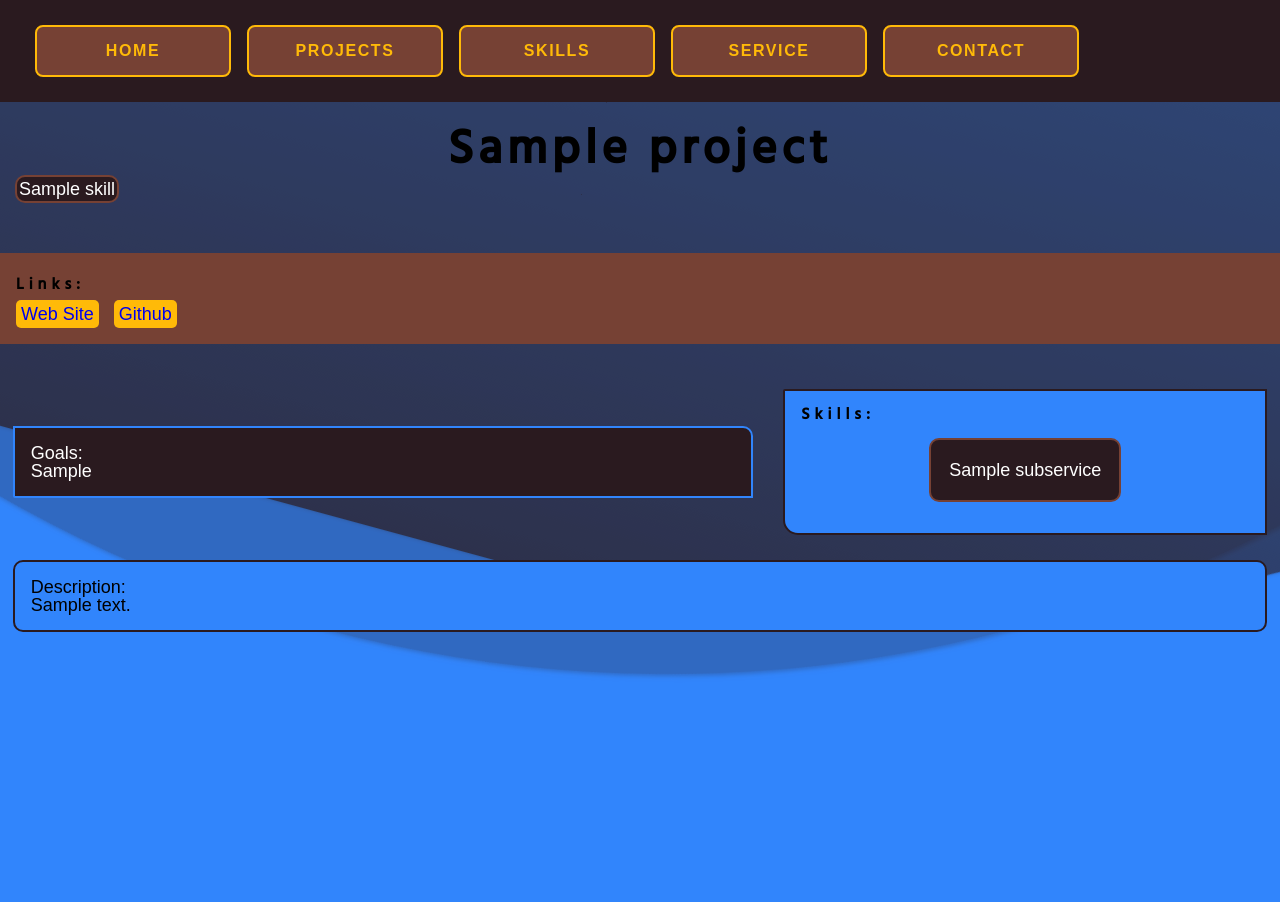
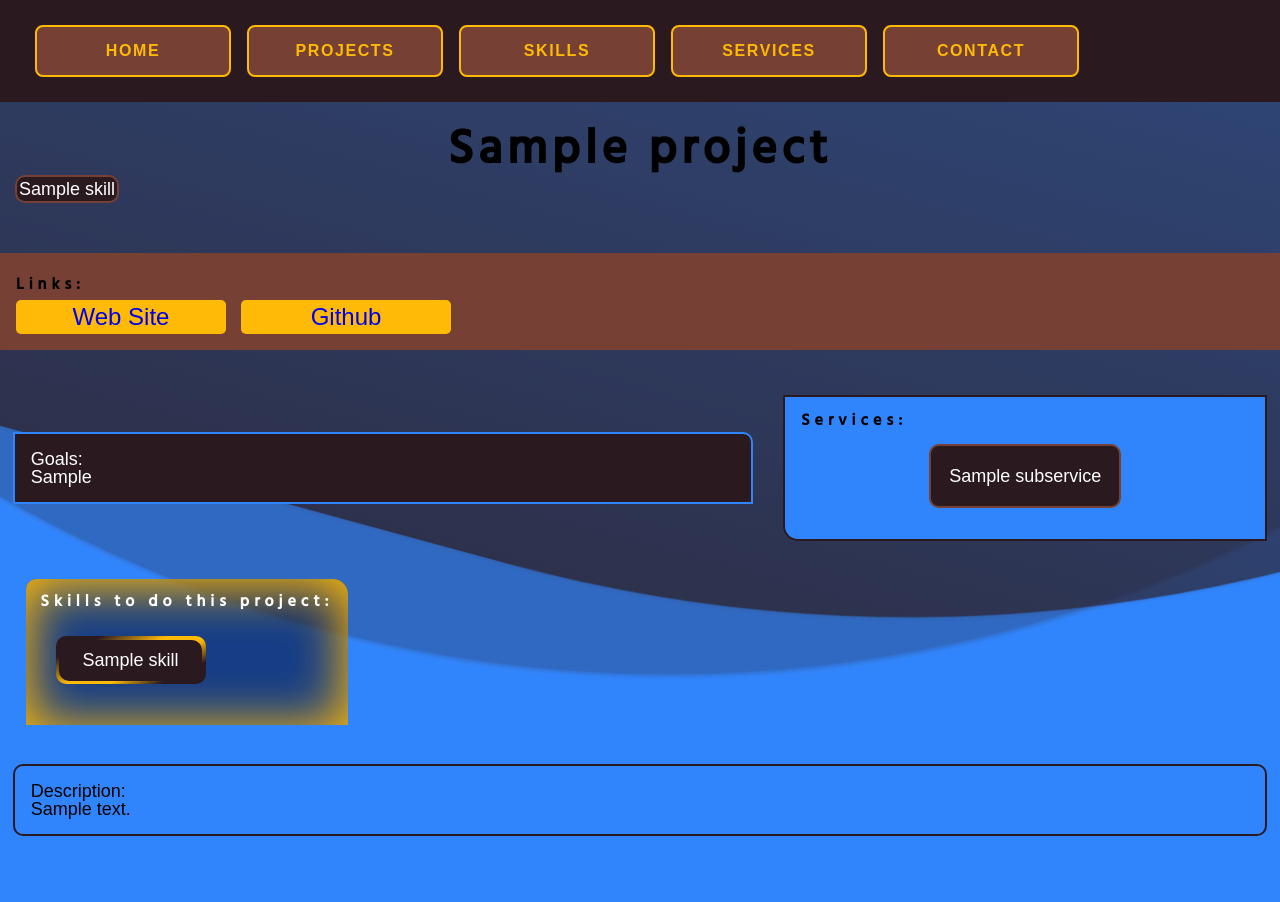
Before and after one commit to JorgeSaicoski/django-sarkis.dev, a Django app: a page that uses sarkis/website/templates/website/navbar.html in a window 1280 px wide. Run offline with Django 4.2, Linux system fonts and the light colour scheme; tables that the repository leaves empty hold one stand-in row (values such as "Sample post"); some web fonts are replaced.

Commit message:
scss and projects

```diff
--- a/sarkis/static/css/main.css
+++ b/sarkis/static/css/main.css
@@ -323,16 +323,17 @@ nav ul li:hover span:nth-child(4) {
   display: flex;
   flex-direction: row;
   justify-content: flex-start;
-  padding: 1em 0;
+  flex-wrap: wrap;
+  padding: 1em 10% 1em 0;
 }
 #skills .skill-card {
   display: flex;
   flex-direction: column;
   justify-content: center;
   align-items: center;
-  margin-left: 35px;
+  margin: 10px 0 10px 15px;
   height: 3em;
-  width: 150px;
+  min-width: 150px;
   border-radius: 10px;
   overflow: hidden;
   position: relative;
@@ -384,6 +385,10 @@ nav ul li:hover span:nth-child(4) {
   background-color: #FFBA08;
   border-radius: 5px;
   margin-right: 15px;
+  min-width: 200px;
+  min-height: 20px;
+  text-align: center;
+  font-size: 24px;
 }
 #links a:hover {
   background-color: #1AC8ED;
@@ -404,6 +409,14 @@ nav ul li:hover span:nth-child(4) {
   flex-wrap: wrap;
   margin: 2em 0;
   align-items: center;
+}
+.body-page .skill-div {
+  margin: 2vw;
+  padding: 15px;
+  background: rgba(2, 8, 45, 0.57);
+  color: white;
+  border-radius: 10px 15px 0 0;
+  box-shadow: inset 0 5px 50px 5px #FFBA08;
 }
 .body-page-description {
   margin: 2vw;
--- a/sarkis/static/scss/_style.scss
+++ b/sarkis/static/scss/_style.scss
@@ -327,15 +327,16 @@ nav{
     display: flex;
     flex-direction: row;
     justify-content: flex-start;
-    padding: 1em 0;
+    flex-wrap: wrap;
+    padding: 1em 10% 1em 0;
     & .skill-card{
         display: flex;
         flex-direction: column;
         justify-content: center;
         align-items: center;
-        margin-left: 35px;
+        margin: 10px 0 10px 15px;
         height: 3em;
-        width: 150px;
+        min-width: 150px;
         border-radius: 10px;
         overflow: hidden;
         position: relative;
@@ -389,6 +390,10 @@ nav{
         background-color: $alert-color;
         border-radius: 5px;
         margin-right: 15px;
+        min-width: 200px;
+        min-height: 20px;
+        text-align: center;
+        font-size: 24px;
         &:hover{
             background-color: $select-color;
         }
@@ -410,6 +415,14 @@ nav{
     flex-wrap: wrap;
     margin: 2em 0;
     align-items: center;
+    & .skill-div{
+        margin: 2vw;
+        padding: 15px;
+        background: rgba(2, 8, 45, 0.57);
+        color: white;
+        border-radius: 10px 15px 0 0;
+        box-shadow: inset 0 5px 50px 5px $alert-color;
+    }
     &-description{
         margin: 2vw;
         padding: 15px;
--- a/sarkis/website/templates/website/navbar.html
+++ b/sarkis/website/templates/website/navbar.html
@@ -21,7 +21,7 @@
     </a>
     <a href="{% url 'home' %}#service">
       <li>
-          service
+          services
           <span></span><span></span><span></span><span></span>
       </li>
     </a>
@@ -34,6 +34,6 @@
   </ul>
   <div class="logo">
       <button id="menu-navbar"><img src="{% static 'images/menu.png' %}" ></button>
-      <button id="close-navbar"><img src="{% static 'images/close.png' %}" alt=""></button>
+      <button id="close-navbar"><img src="{% static 'images/close.png' %}"></button>
   </div>
 </nav>
--- a/sarkis/website/templates/website/project.html
+++ b/sarkis/website/templates/website/project.html
@@ -34,13 +34,26 @@
             <p>{{project.goal}}</p>
         </div>
         <div class="body-page-rigth">
-            <h5>Skills:</h5>
+            <h5>Services:</h5>
             {% for service in sub_services %}
             <div class="service">
                 <p class="service-actived">{{service.name}}</p>
                 <p class="service-deactived">{{service.description}}</p>
             </div>
             {% endfor %}
+        </div>
+        <div class="skill-div">
+            <h5>Skills to do this project:</h5>
+            <section id="skills">
+              {% for skill in skills %}
+              <div class="skill-card">
+                <div class="skill-card-text">
+                  <p>{{skill.name}}</p>
+                </div>
+                <span></span>
+              </div>
+              {% endfor %}
+            </section>
         </div>
         <div class="body-page-down">
             <p>Description:</p>
```
Also changed, not shown: 1 other file.
